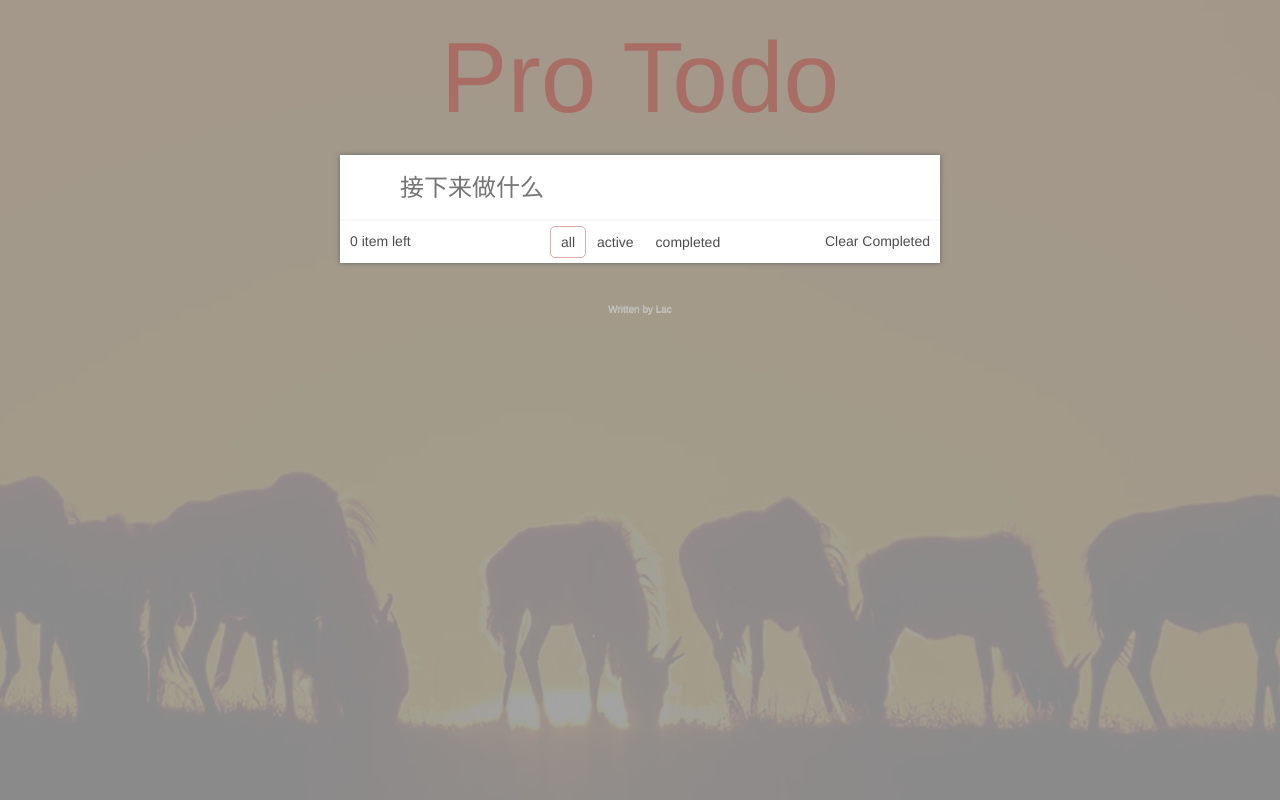
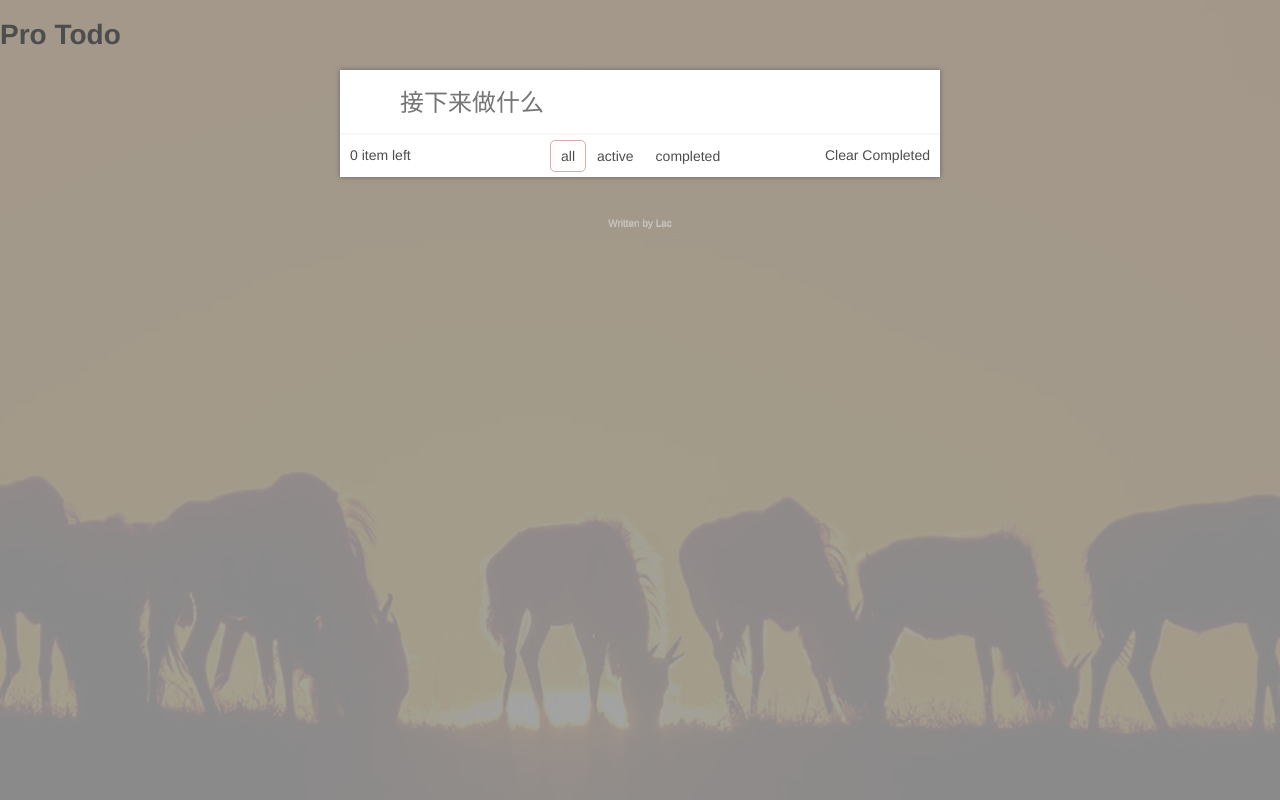
Before and after one commit to laclys/pro-todo-list, a Vue app: page / in a window 1280 px wide. Built offline with nearby package versions, Linux system fonts and the light colour scheme; the HTML template or start-up script is replaced by a standard one.

Commit message:
vuew-loader use css moudles

```diff
--- a/src/layout/header.vue
+++ b/src/layout/header.vue
@@ -1,10 +1,10 @@
 <template>
-  <header class="main-header" >
+  <header :class="$style.mainHeader" >
     <h1>Pro Todo</h1>
   </header>
 </template>
 
-<style lang="stylus" scoped>
+<style lang="stylus" module>
 .main-header{
   text-align center
   h1{
```
Also changed, not shown: 1 other file (tests, documents, lock files or other folders).
